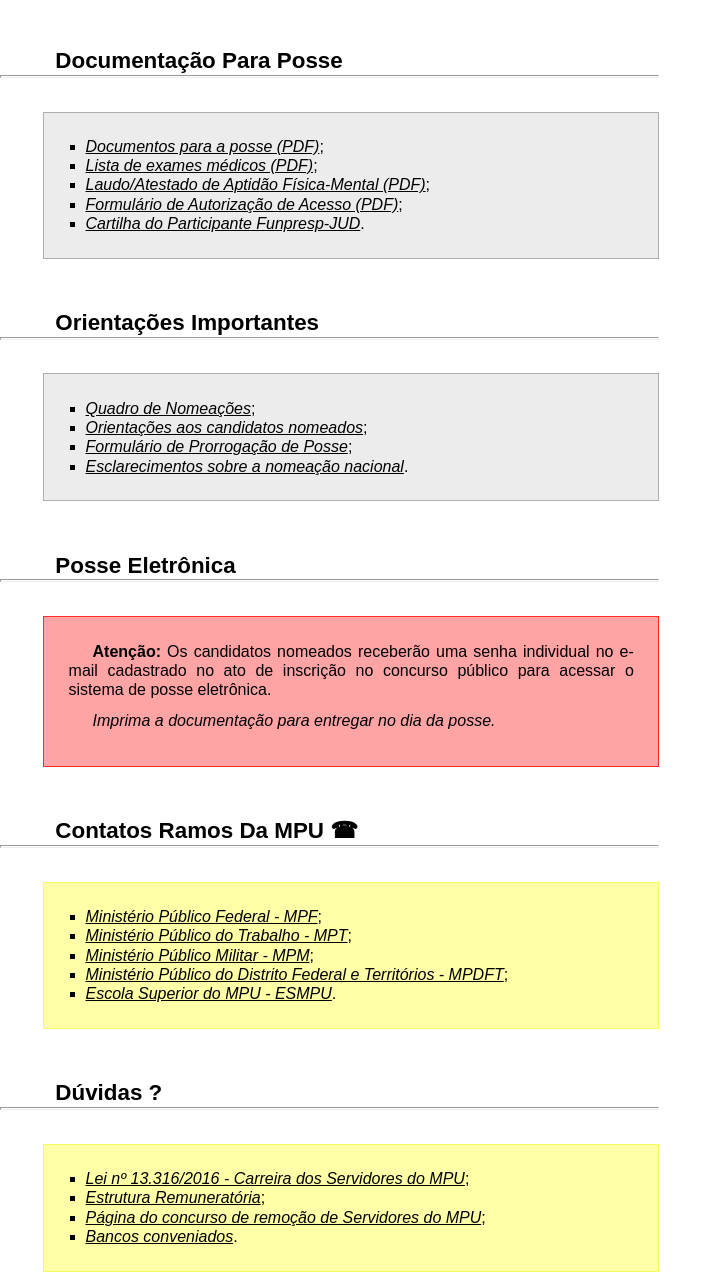
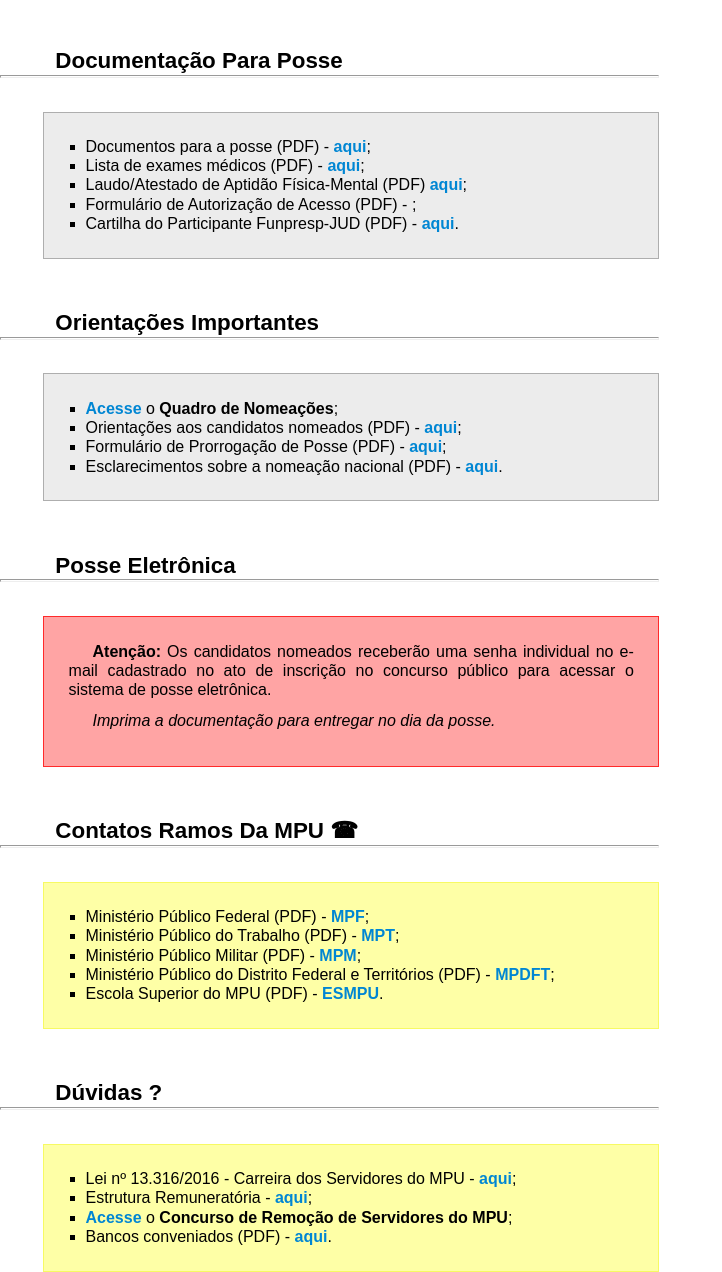
Before and after one commit to melissaturbano/ProjetoAW1, a plain HTML site: page HTML/paginaCandidato.html in a window 1280 px wide. Shown: the part 990-2262 px from the top of the page, without its empty margins (0-722 px from the left). Drawn offline with Linux system fonts and the light colour scheme.

Commit message:
unico css: tópicos e índice área candidato

```diff
--- a/CSS/Style.css
+++ b/CSS/Style.css
@@ -489,3 +489,48 @@
     margin-right: 5%;
     margin-left: 5%;
 }
+
+
+/* --------------- */
+
+/* TÓPICOS - Isabella Valerio */
+
+/* Caixa texto - Área Candidato */
+#topico_quadrado_intro, #topico_quadrado_areaCand {
+    list-style-type: square;
+    margin-left: 3%;
+}
+
+#topico_quadrado_areaCand a, #topico_quadrado_intro a {
+    text-decoration: none;
+    font-weight: bold;
+}
+#topico_quadrado_areaCand a:link, #topico_quadrado_intro a:link {
+    color: #0086d3;
+}
+#topico_quadrado_areaCand a:visited, #topico_quadrado_intro a:visited {
+    color: #9700d3;
+}
+#topico_quadrado_areaCand a:hover, #topico_quadrado_intro a:hover {
+    color: #014e7a;
+}
+#topico_quadrado_areaCand a:active, #topico_quadrado_intro a:active {
+    color: #002941;
+}
+
+/* Índice - Área Candidato */
+#topico_numeral {
+    list-style: decimal-leading-zero;
+    margin-left: 12%;
+}
+
+#topico_numeral a {
+    color: #000000;
+    font-weight: bold;
+    text-decoration: none;
+}
+
+#topico_numeral a:hover {
+    font-size: 17px;
+    text-shadow: 1.5px 1.5px #1414141a;
+}
--- a/CSS/areaCandidato.css
+++ b/CSS/areaCandidato.css
@@ -124,38 +124,6 @@
     text-indent: 1.5em;
 }
 
-/* Tópicos */
-#topico_quadrado_intro {
-    list-style-type: square;
-    margin-left: 3%;
-}
-
-#topico_quadrado {
-    list-style-type: square;
-    margin-left: 3%;
-}
-
-#topico_quadrado a {
-    font-style: italic;
-    color: #000000;
-}
-
-#topico_numeral {
-    list-style: decimal-leading-zero;
-    margin-left: 12%;
-}
-
-#topico_numeral a {
-    color: #000000;
-    font-weight: bold;
-    text-decoration: none;
-}
-
-#topico_numeral a:hover {
-    font-size: 17px;
-    text-shadow: 1.5px 1.5px #1414141a;
-}
-
 /* BOTÕES */
 
 /*Botão de contato*/
--- a/HTML/paginaCandidato.html
+++ b/HTML/paginaCandidato.html
@@ -158,7 +158,7 @@
                 <hr id="linha_subtitulo">
                 <div class="caixa_subt">
                     <div id="caixa_bloco">
-                        <ul id="topico_quadrado">
+                        <ul id="topico_quadrado_areaCand">
                             <li>Confira a sua classificação: <a href="https://www.cebraspe.org.br/concursos/MPU_18">CEBRASPE</a>;</li>
                             <li><a href="../DocsRedirecionamento/PáginaCandidato/requerimento_desistencia.pdf">Requerimento de Desistência</a> - Caso não tenha interesse na nomeação  (PDF);</li>
                             <li><a href="../DocsRedirecionamento/PáginaCandidato/requerimento_alteracao_dados.pdf">Requerimento de Alteração de Dados</a> - Para alteração dos seus dados cadastrais após a homologação do resultado final (PDF).</li>
@@ -173,12 +173,12 @@
                 <hr id="linha_subtitulo">
                 <div class="caixa_subt">
                     <div id="caixa_bloco">
-                        <ul id="topico_quadrado">
-                            <li><a href="../DocsRedirecionamento/PáginaCandidato/relacao_de_documentos.pdf">Documentos para a posse (PDF)</a>;</li>
-                            <li><a href="../DocsRedirecionamento/PáginaCandidato/exames_medicos.pdf">Lista de exames médicos (PDF)</a>;</li>
-                            <li><a href="../DocsRedirecionamento/PáginaCandidato/laudo_atestado_medico.pdf">Laudo/Atestado de Aptidão Física-Mental (PDF)</a>;</li>
-                            <li><a href="../DocsRedirecionamento/PáginaCandidato/formulario_autorizacao_acesso.pdf">Formulário de Autorização de Acesso (PDF)</a>;</li>
-                            <li><a href="../DocsRedirecionamento/PáginaCandidato/cartilha.pdf">Cartilha do Participante Funpresp-JUD</a>.</li>
+                        <ul id="topico_quadrado_areaCand">
+                            <li>Documentos para a posse (PDF) - <a href="../DocsRedirecionamento/PáginaCandidato/relacao_de_documentos.pdf">aqui</a>;</li>
+                            <li>Lista de exames médicos (PDF) - <a href="../DocsRedirecionamento/PáginaCandidato/exames_medicos.pdf">aqui</a>;</li>
+                            <li>Laudo/Atestado de Aptidão Física-Mental (PDF) <a href="../DocsRedirecionamento/PáginaCandidato/laudo_atestado_medico.pdf">aqui</a>;</li>
+                            <li>Formulário de Autorização de Acesso (PDF) - <a href="../DocsRedirecionamento/PáginaCandidato/formulario_autorizacao_acesso.pdf"></a>;</li>
+                            <li>Cartilha do Participante Funpresp-JUD (PDF) - <a href="../DocsRedirecionamento/PáginaCandidato/cartilha.pdf">aqui</a>.</li>
                         </ul>
                     </div>
                 </div>
@@ -190,11 +190,11 @@
                 <hr id="linha_subtitulo">
                 <div class="caixa_subt">
                     <div id="caixa_bloco">
-                        <ul id="topico_quadrado">
-                            <li><a href="quadroNomeacoes.html">Quadro de Nomeações</a>;</li>
-                            <li><a href="../DocsRedirecionamento/PáginaCandidato/orientacoes_importantes.pdf">Orientações aos candidatos nomeados</a>;</li>
-                            <li><a href="../DocsRedirecionamento/PáginaCandidato/formulario_prorrogacao_posse.pdf">Formulário de Prorrogação de Posse</a>;</li>
-                            <li><a href="../DocsRedirecionamento/PáginaCandidato/esclarecimentos_nomeacao_nacional.pdf">Esclarecimentos sobre a nomeação nacional</a>.</li>
+                        <ul id="topico_quadrado_areaCand">
+                            <li><a href="quadroNomeacoes.html">Acesse </a>o <b>Quadro de Nomeações</b>;</li>
+                            <li>Orientações aos candidatos nomeados (PDF) - <a href="../DocsRedirecionamento/PáginaCandidato/orientacoes_importantes.pdf">aqui</a>;</li>
+                            <li>Formulário de Prorrogação de Posse (PDF) - <a href="../DocsRedirecionamento/PáginaCandidato/formulario_prorrogacao_posse.pdf">aqui</a>;</li>
+                            <li>Esclarecimentos sobre a nomeação nacional (PDF) - <a href="../DocsRedirecionamento/PáginaCandidato/esclarecimentos_nomeacao_nacional.pdf">aqui</a>.</li>
                         </ul>
                     </div>
                 </div>
@@ -218,12 +218,12 @@
                 <hr id="linha_subtitulo">
                 <div class="caixa_info">
                     <div id="caixa_bloco">
-                        <ul id="topico_quadrado">
-                            <li><a href="https://www.transparencia.mpf.mp.br/conteudo/contato/endereco-telefone-e-horarios-de-atendimento-das-unidades-das-areas-meio-e-fim">Ministério Público Federal - MPF</a>;</li>
-                            <li><a href="https://mpt.mp.br/MPTransparencia/pages/portal/contato.xhtml">Ministério Público do Trabalho - MPT</a>;</li>
-                            <li><a href="https://transparencia.mpm.mp.br/contato/">Ministério Público Militar - MPM</a>;</li>
-                            <li><a href="https://www.mpdft.mp.br/transparencia/index.php?item=arquivos&titulo=Endere%C3%A7o,%20Telefone%20e%20Hor%C3%A1rios%20de%20Atendimento%20das%20unidades%20das%20%C3%A1reas%20meio%20e%20fim">Ministério Público do Distrito Federal e Territórios - MPDFT</a>;</li>
-                            <li><a href="https://escola.mpu.mp.br/transparencia/portal-da-transparencia/contato">Escola Superior do MPU - ESMPU</a>.</li>
+                        <ul id="topico_quadrado_areaCand">
+                            <li>Ministério Público Federal (PDF) - <a href="https://www.transparencia.mpf.mp.br/conteudo/contato/endereco-telefone-e-horarios-de-atendimento-das-unidades-das-areas-meio-e-fim">MPF</a>;</li>
+                            <li>Ministério Público do Trabalho (PDF) - <a href="https://mpt.mp.br/MPTransparencia/pages/portal/contato.xhtml">MPT</a>;</li>
+                            <li>Ministério Público Militar (PDF) - <a href="https://transparencia.mpm.mp.br/contato/">MPM</a>;</li>
+                            <li>Ministério Público do Distrito Federal e Territórios (PDF) - <a href="https://www.mpdft.mp.br/transparencia/index.php?item=arquivos&titulo=Endere%C3%A7o,%20Telefone%20e%20Hor%C3%A1rios%20de%20Atendimento%20das%20unidades%20das%20%C3%A1reas%20meio%20e%20fim">MPDFT</a>;</li>
+                            <li>Escola Superior do MPU (PDF) - <a href="https://escola.mpu.mp.br/transparencia/portal-da-transparencia/contato">ESMPU</a>.</li>
                         </ul>
                     </div>
                 </div>
@@ -235,11 +235,11 @@
                 <hr id="linha_subtitulo">
                 <div class="caixa_info">
                     <div id="caixa_bloco">
-                        <ul id="topico_quadrado">
-                            <li><a href="https://www.planalto.gov.br/ccivil_03/_ato2015-2018/2016/lei/L13316.htm">Lei nº 13.316/2016 - Carreira dos Servidores do MPU</a>;</li>
-                            <li><a href="https://www.transparencia.mpf.mp.br/conteudo/gestao-de-pessoas/plano-de-carreira">Estrutura Remuneratória</a>;</li>
-                            <li><a href="concursoRemocao.html">Página do concurso de remoção de Servidores do MPU</a>;</li>
-                            <li><a href="../DocsRedirecionamento/PáginaCandidato/bancos.pdf">Bancos conveniados</a>.</li>
+                        <ul id="topico_quadrado_areaCand">
+                            <li>Lei nº 13.316/2016 - Carreira dos Servidores do MPU - <a href="https://www.planalto.gov.br/ccivil_03/_ato2015-2018/2016/lei/L13316.htm">aqui</a>;</li>
+                            <li>Estrutura Remuneratória - <a href="https://www.transparencia.mpf.mp.br/conteudo/gestao-de-pessoas/plano-de-carreira">aqui</a>;</li>
+                            <li><a href="concursoRemocao.html">Acesse </a>o <b>Concurso de Remoção de Servidores do MPU</b>;</li>
+                            <li>Bancos conveniados (PDF) - <a href="../DocsRedirecionamento/PáginaCandidato/bancos.pdf">aqui</a>.</li>
                         </ul>
                     </div>
                 </div>
```
Also changed, not shown: HTML/concursoRemocao.html (+4 -4 lines).
